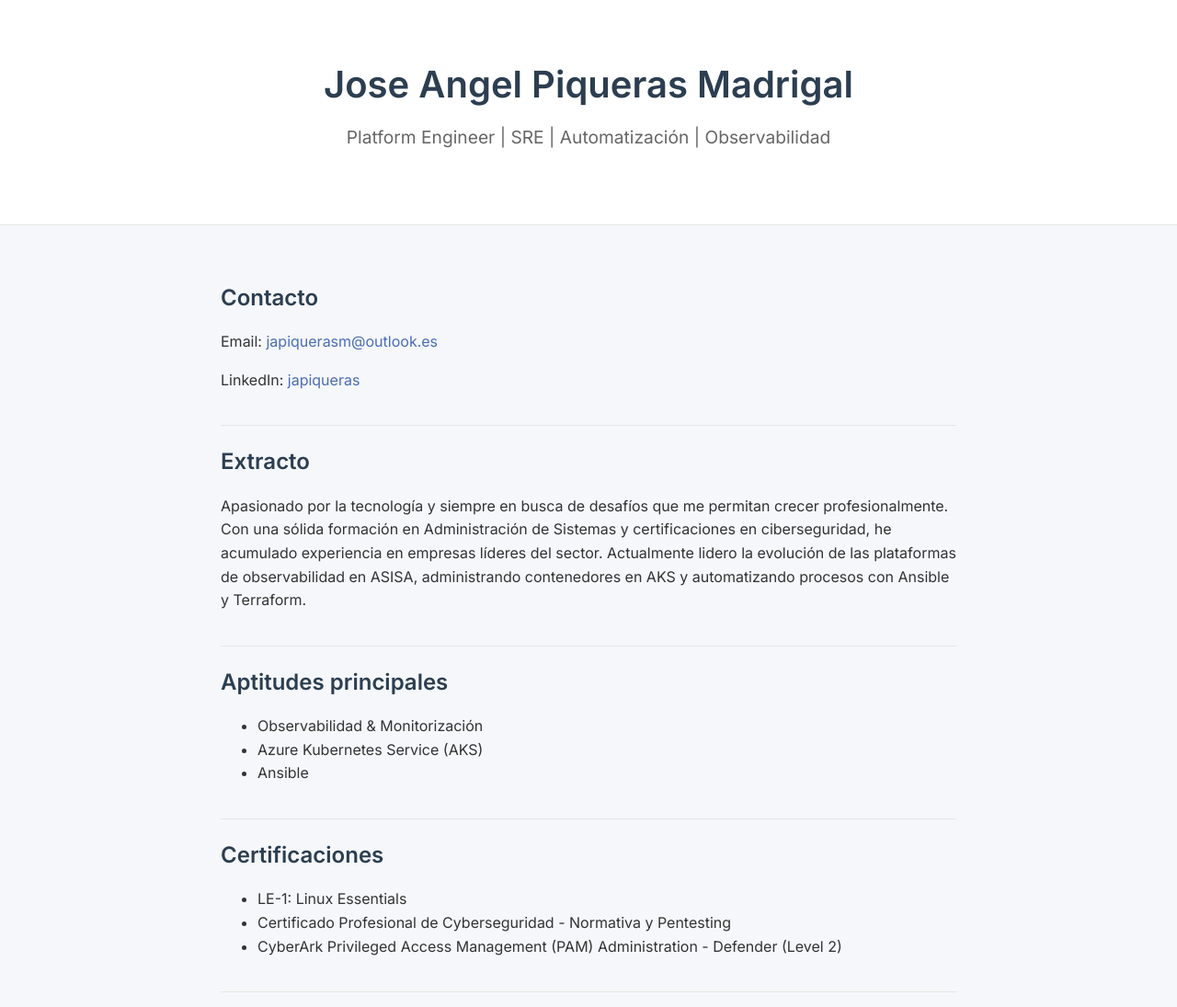
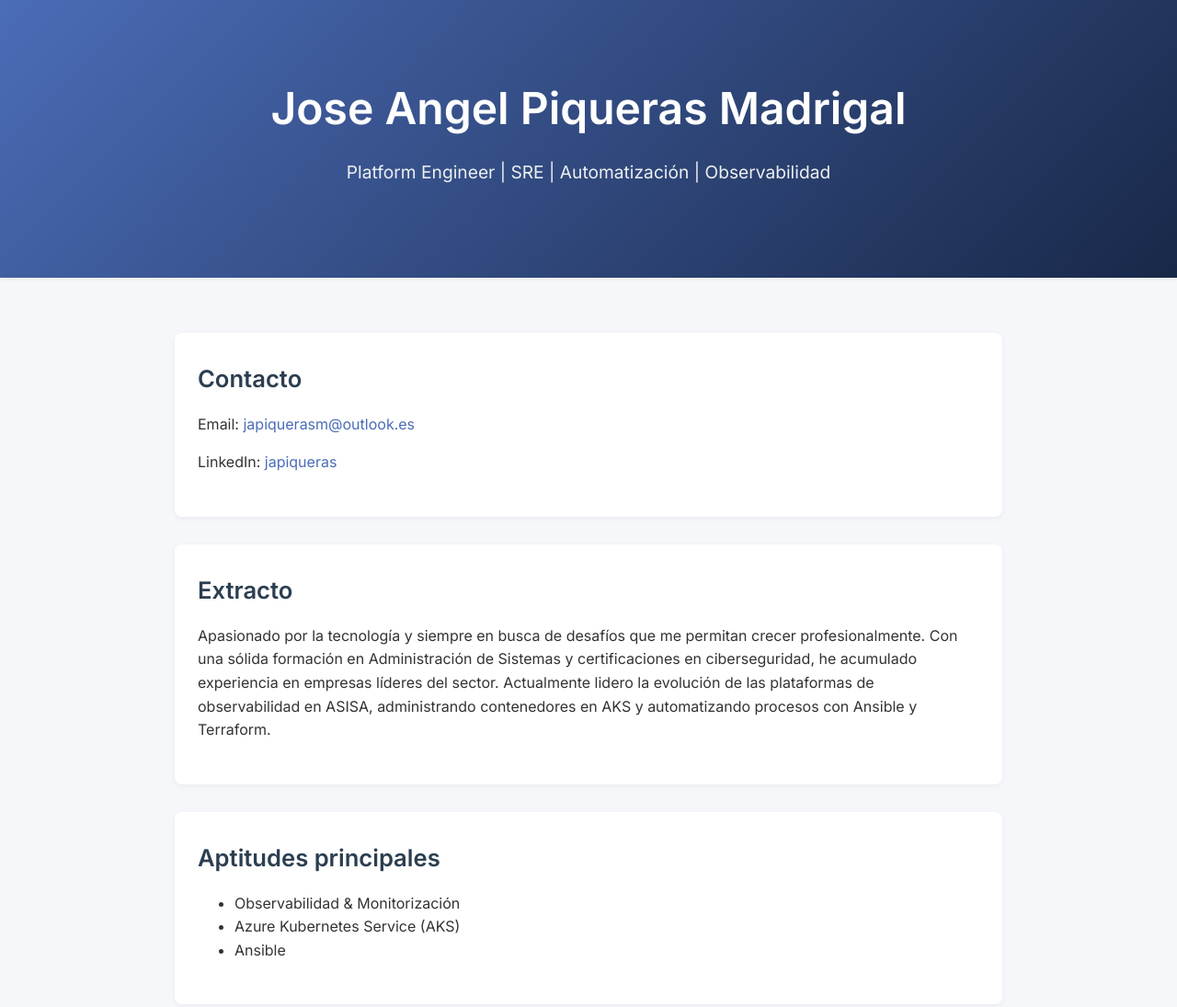
Before and after one commit to japiquerasm/japiquerasm.github.io, a plain HTML site: page index.html in a window 1280 px wide. Shown: the top 1095 px of the page at 92% size. Drawn offline with Linux system fonts and the light colour scheme.

Commit message:
Enhance portfolio styling

```diff
--- a/style.css
+++ b/style.css
@@ -4,6 +4,9 @@
     --background-color: #f5f7fa;
     --text-color: #333;
     --muted-color: #666;
+    --header-gradient: linear-gradient(135deg, #4b6cb7, #182848);
+    --section-bg: #ffffff;
+    --section-shadow: rgba(0, 0, 0, 0.05);
 }
 
 body {
@@ -16,52 +19,58 @@ body {
 }
 
 header {
-    background: #fff;
-    border-bottom: 1px solid #e6e6e6;
+    background: var(--header-gradient);
+    color: #fff;
     text-align: center;
-    padding: 60px 20px;
+    padding: 80px 20px;
+    box-shadow: 0 2px 4px var(--section-shadow);
 }
 
 header h1 {
     margin: 0;
-    font-size: 2.5rem;
+    font-size: 3rem;
     font-weight: 600;
-    color: var(--primary-color);
 }
 
 header p {
-    margin-top: 10px;
+    margin-top: 15px;
     font-size: 1.2rem;
-    color: var(--muted-color);
+    color: #ecf0f1;
 }
 
 main {
-    max-width: 800px;
-    margin: 40px auto;
+    max-width: 900px;
+    margin: 60px auto;
     padding: 0 20px;
 }
 
 section {
-    padding: 20px 0;
-    border-bottom: 1px solid #e6e6e6;
+    padding: 30px 25px;
+    background: var(--section-bg);
+    border-radius: 8px;
+    box-shadow: 0 2px 6px var(--section-shadow);
+    margin-bottom: 30px;
 }
 
 section:last-child {
-    border-bottom: none;
+    margin-bottom: 0;
 }
 
+
 h2 {
-    margin: 0 0 10px;
+    margin: 0 0 15px;
     color: var(--primary-color);
-    font-size: 1.5rem;
+    font-size: 1.6rem;
 }
 
 a {
     color: var(--accent-color);
     text-decoration: none;
+    transition: color 0.2s ease-in-out;
 }
 
 a:hover {
+    color: var(--primary-color);
     text-decoration: underline;
 }
 
@@ -71,3 +80,20 @@ footer {
     color: var(--muted-color);
     font-size: 0.9rem;
 }
+
+@media (prefers-color-scheme: dark) {
+    :root {
+        --background-color: #1a1a1a;
+        --text-color: #f0f0f0;
+        --section-bg: #262626;
+        --section-shadow: rgba(0, 0, 0, 0.3);
+    }
+
+    header {
+        box-shadow: none;
+    }
+
+    a:hover {
+        color: var(--accent-color);
+    }
+}
```
